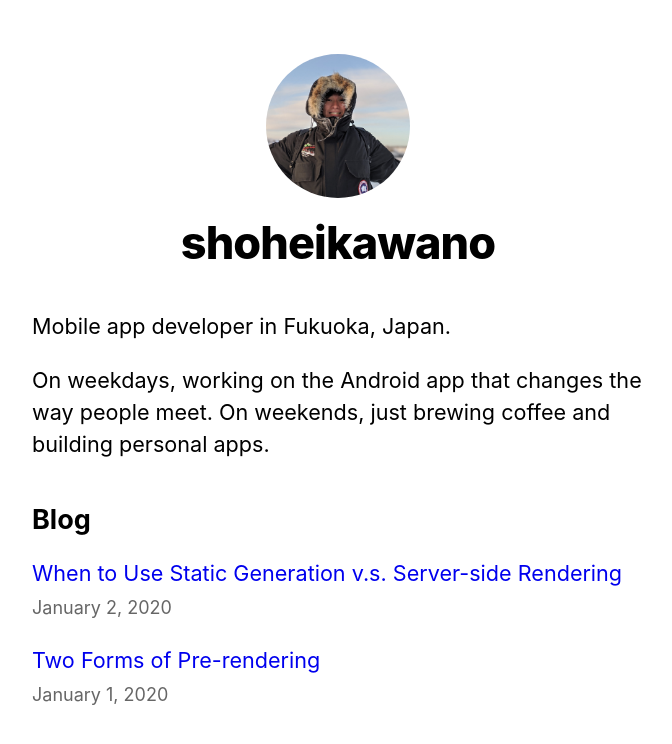
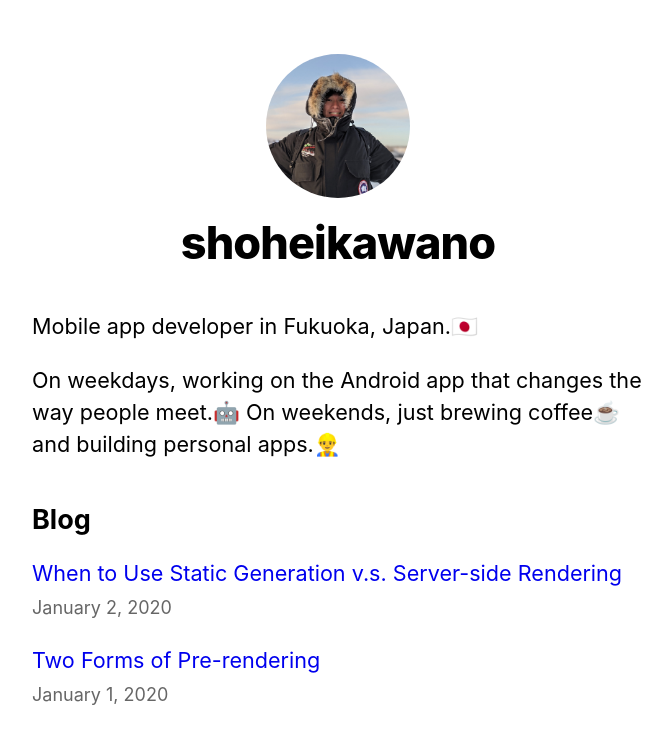
Before and after one commit to shoheikawano/about, a Next.js app: page / in a window 1280 px wide. Shown: the top 744 px of the page, without its empty margins (302-974 px from the left). Built offline with nearby package versions, Linux system fonts and the light colour scheme.

Commit message:
Add some emojis

```diff
--- a/pages/index.tsx
+++ b/pages/index.tsx
@@ -30,8 +30,8 @@ export default function Home({
         <title>{siteTitle}</title>
       </Head>
       <section className={utilStyles.headingMd}>
-        <p>Mobile app developer in Fukuoka, Japan.</p>
-        <p>On weekdays, working on the Android app that changes the way people meet. On weekends, just brewing coffee and building personal apps.</p>
+        <p>Mobile app developer in Fukuoka, Japan.🇯🇵</p>
+        <p>On weekdays, working on the Android app that changes the way people meet.🤖 On weekends, just brewing coffee☕️ and building personal apps.👷‍♂️</p>
       </section>
       <section className={`${utilStyles.headingMd}  ${utilStyles.padding1px}`}>
         <h2 className={utilStyles.headingLg}>Blog</h2>
```
